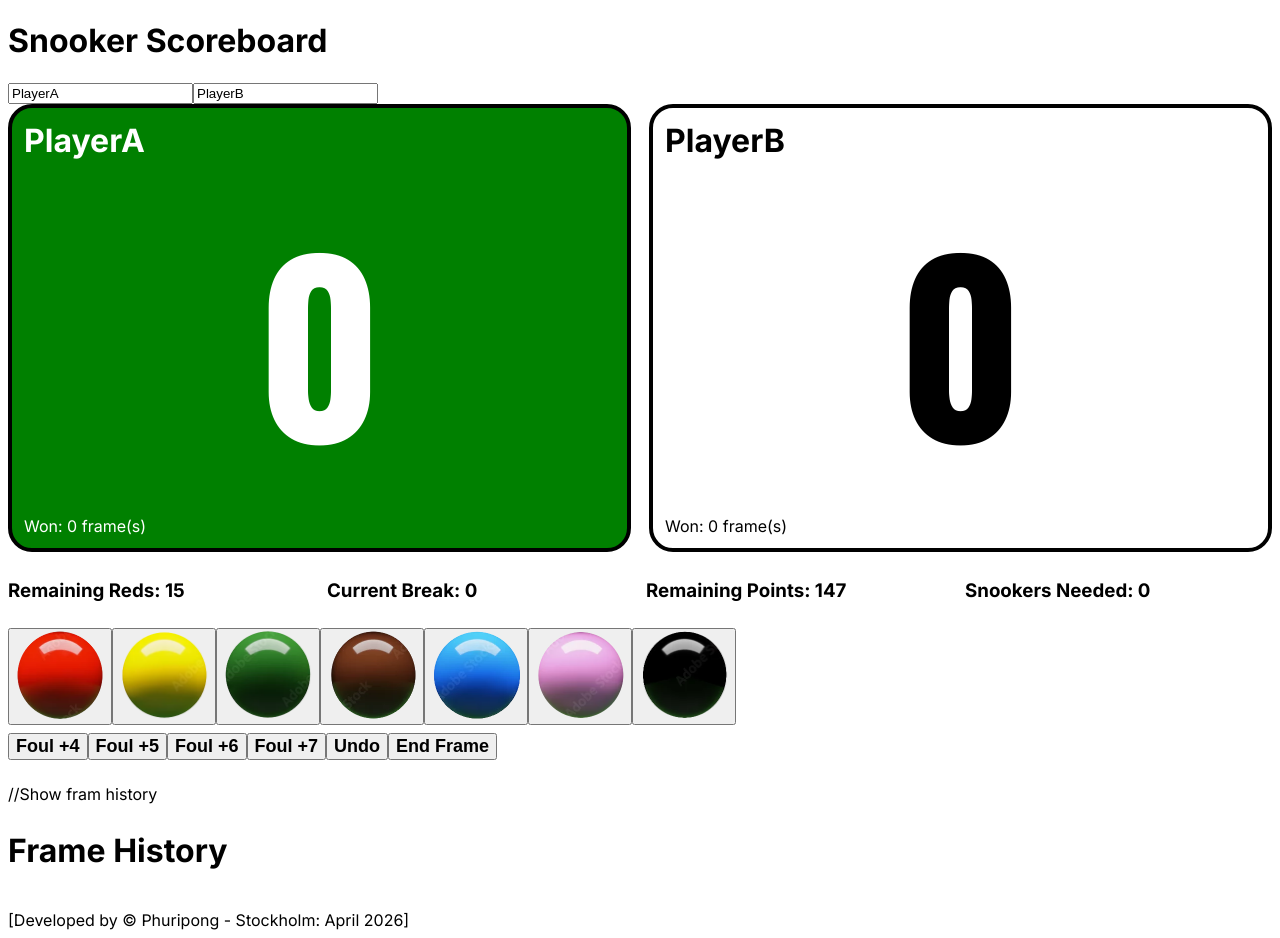
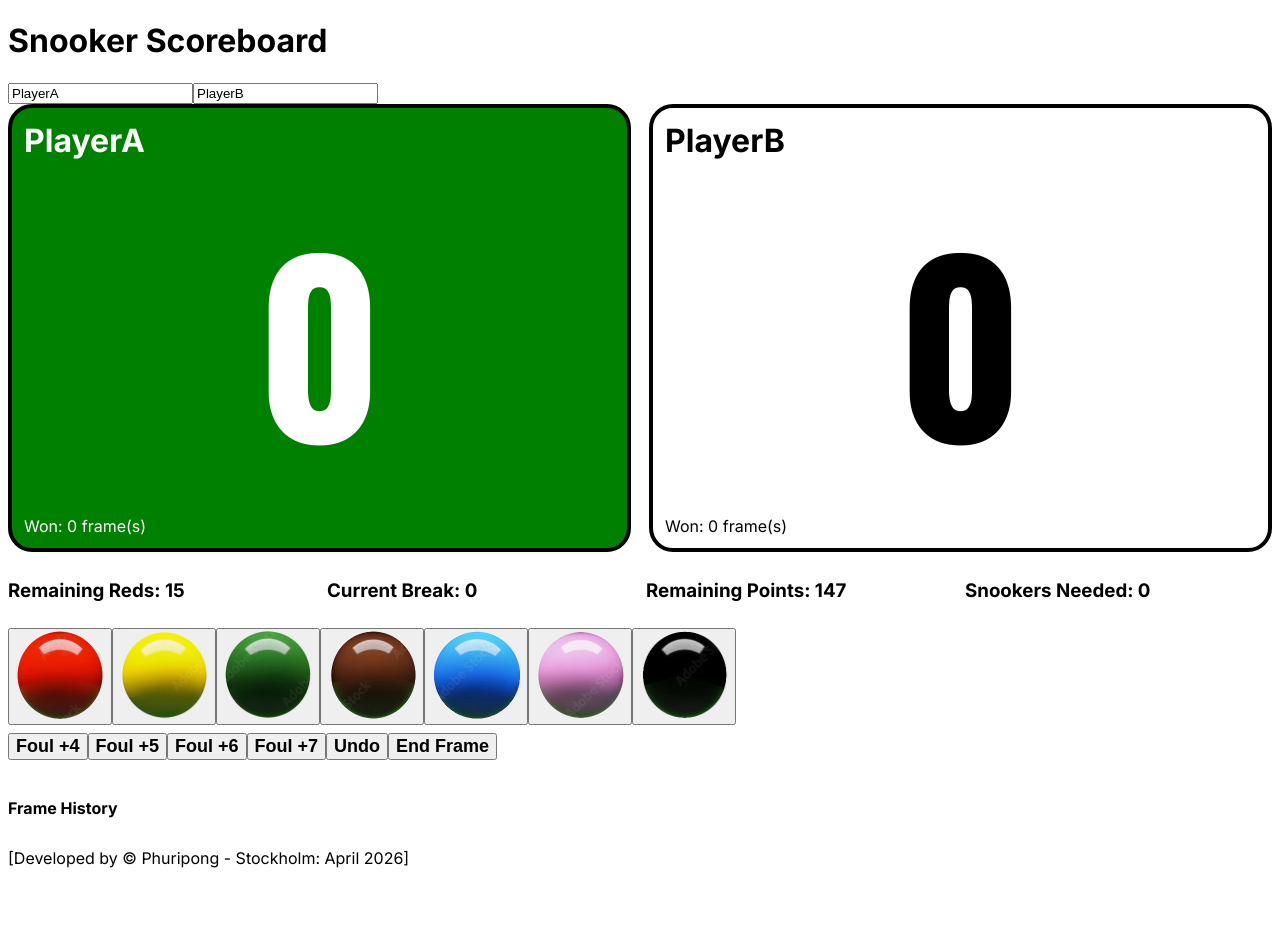
Before and after one commit to phuriponga/SnookerScoreBoard, a Next.js app: page / in a window 1280 px wide. After the commit the page ends 876 px from the top, so only its background shows below. Built offline with nearby package versions, Linux system fonts and the light colour scheme.

Commit message:
Update SnookerScoreboardApp.tsx

```diff
--- a/components/SnookerScoreboardApp.tsx
+++ b/components/SnookerScoreboardApp.tsx
@@ -255,13 +255,13 @@ function endFrame(finalScores = scores) {
           <Button className="h-32 w-full rounded-3xl" style={{ fontSize: "18px", fontWeight: "bold" }} onClick={undo}>Undo</Button>
           <Button className="h-32 w-full rounded-3xl" style={{ fontSize: "18px", fontWeight: "bold" }} onClick={() => endFrame()}>End Frame</Button>
           <div style={{ height: "24px" }} />
-          //Show fram history
+
           <Card className="rounded-3xl shadow">
             <CardContent className="p-6">
-              <h2 style={{ fontSize: "32px", fontWeight: "bold", marginBottom: "16px" }}>Frame History</h2>
+              <h2 style={{ fontSize: "16px", fontWeight: "bold", marginBottom: "6px" }}>Frame History</h2>
               {frameHistory.map((frame, index) => (
-                <div key={index} style={{fontSize: "28px", padding: "12px 0", borderBottom: "1px solid #ccc"}}>
-                  Frame {index + 1}: {playerNames.A} {frame.A} - {frame.B} {playerNames.B}
+                <div key={index} style={{fontSize: "16px", padding: "6px 0", borderBottom: "1px solid #ccc"}}>
+                  F. {index + 1}: {playerNames.A} ({frame.A} - {frame.B}) {playerNames.B}
                 </div>
               ))}
             </CardContent>
```
